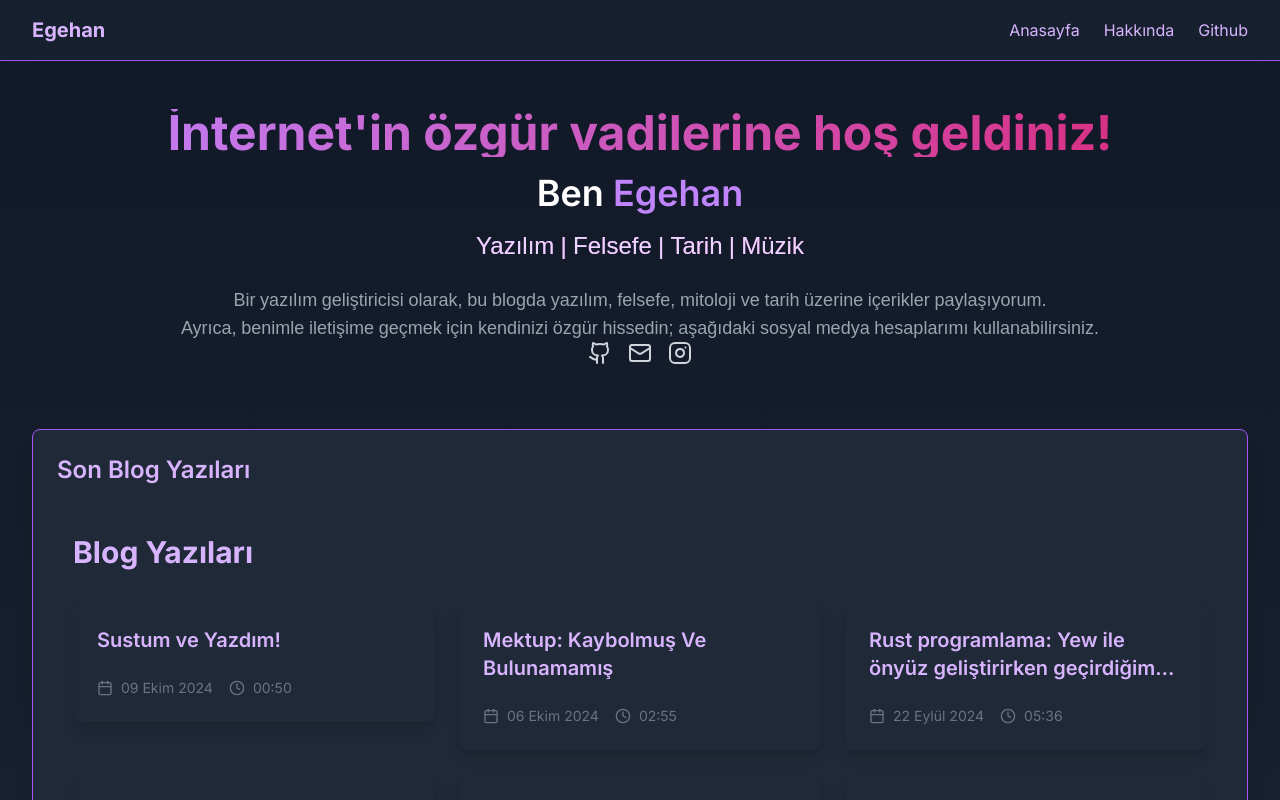
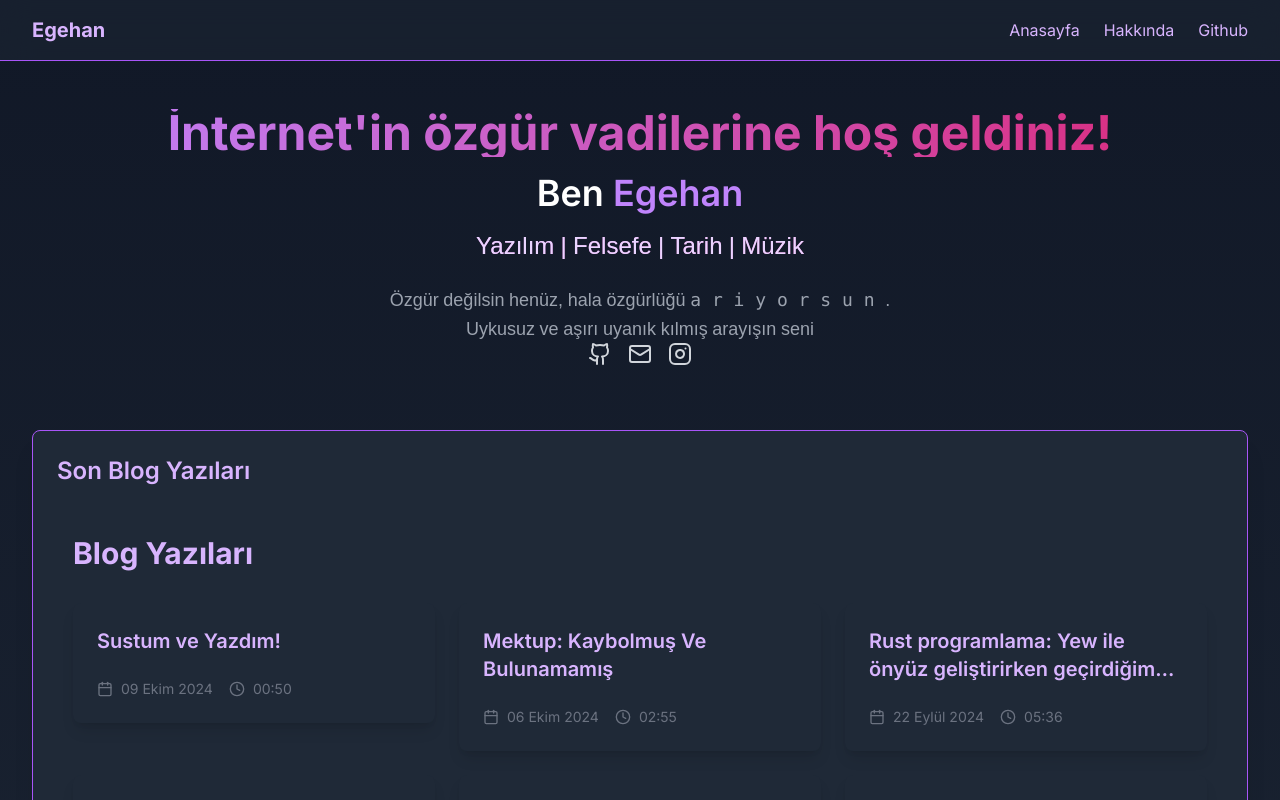
Before and after one commit to VastSea0/uzaylinin-notlari, a Next.js app: page / in a window 1280 px wide. Shown: the top 800 px of the page. Built offline with nearby package versions, Linux system fonts and the light colour scheme.

Commit message:
Update page.js

```diff
--- a/src/app/page.js
+++ b/src/app/page.js
@@ -30,9 +30,10 @@ export default function Home() {
           <p className="text-2xl text-purple-200 mb-6 bg-clip-text bg-gradient-to-r from-purple-400 to-pink-600 "> Yazılım | Felsefe | Tarih | Müzik</p>
 
 
-          <p className="text-lg text-gray-400">Bir yazılım geliştiricisi olarak, bu blogda yazılım, felsefe, mitoloji ve tarih üzerine içerikler paylaşıyorum.</p>
-          <p className="text-lg text-gray-400">Ayrıca, benimle iletişime geçmek için kendinizi özgür hissedin; aşağıdaki sosyal medya hesaplarımı kullanabilirsiniz.</p>
-          <div className="flex justify-center space-x-4">
+          <p className="text-lg text-gray-400">Özgür değilsin henüz, hala özgürlüğü <code> a r i y o r s u n </code>. </p>
+          <p className="text-lg text-gray-400">Uykusuz ve aşırı uyanık kılmış arayışın seni</p>
+
+    <div className="flex justify-center space-x-4">
             <a href="https://github.com/VastSea0" target="_blank" rel="noopener noreferrer" className="text-gray-300 hover:text-white transition duration-300">
               <Github size={24} />
             </a>
```
